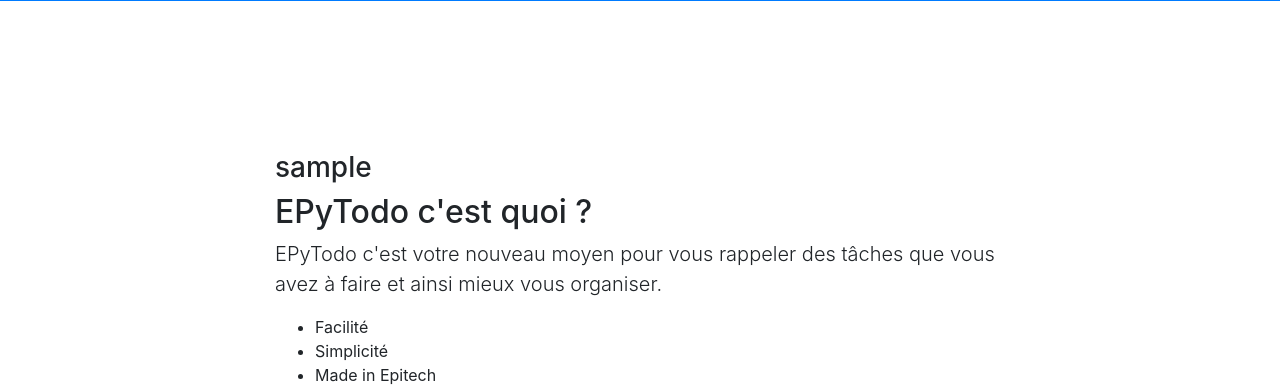
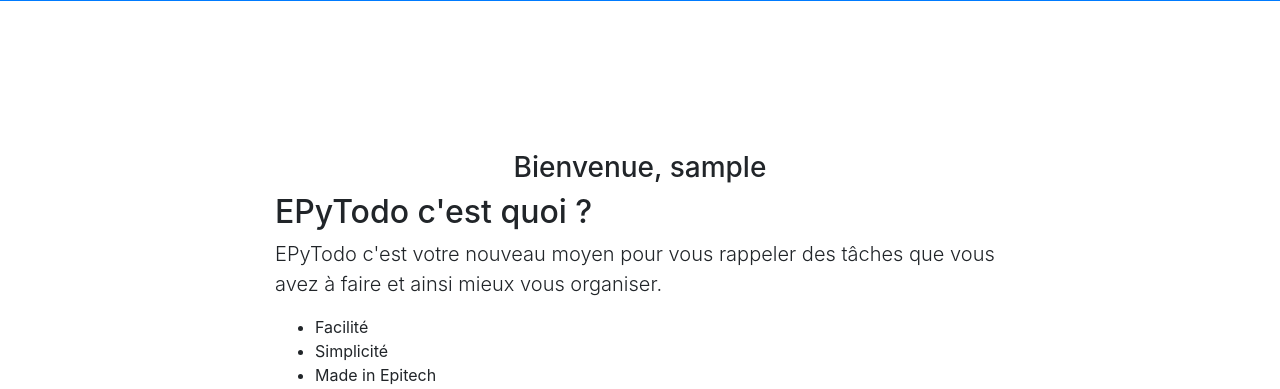
Before and after one commit to AnthoniMarie/EpyTodo, a Flask app: page / in a window 1280 px wide. Shown: the part 387-776 px from the top of the page. Run offline with Flask 2, Linux system fonts and the light colour scheme; the visitor is signed in with stand-in values (Sample User, id 1); some libraries are stand-ins or nearby versions.

Commit message:
[FIX] - Alignin text in the center

```diff
--- a/app/templates/index.html
+++ b/app/templates/index.html
@@ -3,7 +3,7 @@
     <div class="container">
       <div class="row">
         <div class="col-lg-8 mx-auto">
-            <h3>{{session.username}}</h3>
+            <h3 style="text-align: center">Bienvenue, {{session.username}}</h3>
           <h2>EPyTodo c'est quoi ?</h2>
           <p class="lead">EPyTodo c'est votre nouveau moyen pour vous rappeler des tâches que vous avez à faire et ainsi mieux vous organiser.</p>
           <ul>
```
